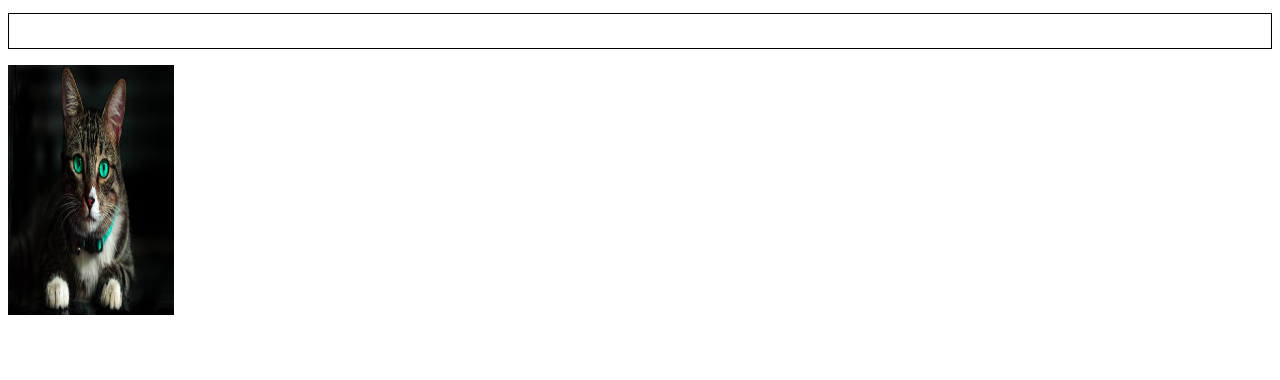
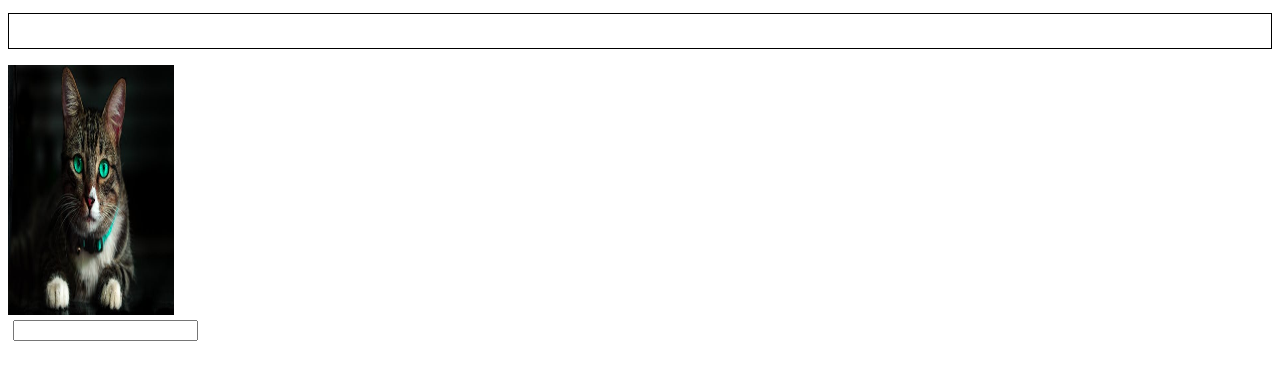
Before and after one commit to 14amoore/jsClass2, a plain HTML site: page index.html in a window 1280 px wide. Shown: the part 90-470 px from the top of the page. Drawn offline with Linux system fonts and the light colour scheme.

Commit message:
added text box example

```diff
--- a/css/style.css
+++ b/css/style.css
@@ -4,3 +4,7 @@
   border: 1px solid black;
   padding: 8px;
 }
+
+#box {
+  padding: 5px;
+}
--- a/index.html
+++ b/index.html
@@ -17,6 +17,9 @@
       width="166px"
       height="250px"
     />
+    <div id="box">
+      <input type="text" onkeydown="keyedDown()" />
+    </div>
   </body>
   <script src="/js/index.js"></script>
 </html>
--- a/js/index.js
+++ b/js/index.js
@@ -16,3 +16,7 @@ function normalCat(x) {
   x.style.width = "166px";
   x.style.height = "250px";
 }
+
+function keyedDown() {
+  alert("You pressed a key inside of the input field.");
+}
```
